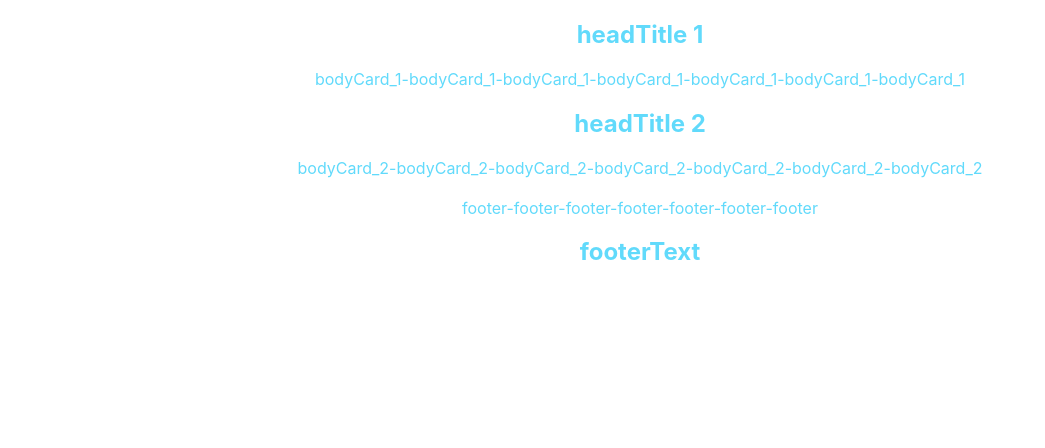
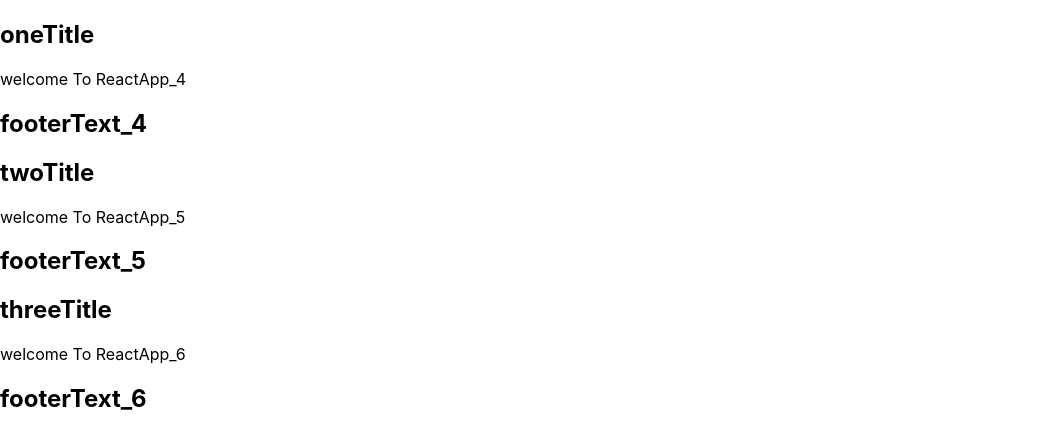
Before and after one commit to Saeidi-AmirMohammad/React.js, a React (Create React App) app: page / in a window 1280 px wide. Shown: the top 448 px of the page, without its empty margins (0-1045 px from the left). Built offline with nearby package versions, Linux system fonts and the light colour scheme.

Commit message:
State & SetState

```diff
--- a/src/App.js
+++ b/src/App.js
@@ -1,16 +1,52 @@
 import logo from './logo.svg';
 import './App.css';
 import Card from './Card';
+import React from 'react';
 
-function App() {
-  return (
-    <div className="App App-link">
-    <Card headTitle="headTitle 1" body="bodyCard_1-bodyCard_1-bodyCard_1-bodyCard_1-bodyCard_1-bodyCard_1-bodyCard_1"/>
-    <Card headTitle="headTitle 2" body="bodyCard_2-bodyCard_2-bodyCard_2-bodyCard_2-bodyCard_2-bodyCard_2-bodyCard_2"/>
-    <Card footerText="footerText" body="footer-footer-footer-footer-footer-footer-footer"/>
+// function App() {
+//   return (
+//     <div className="App App-link">
+//     <Card headTitle="headTitle 1" body="bodyCard_1-bodyCard_1-bodyCard_1-bodyCard_1-bodyCard_1-bodyCard_1-bodyCard_1"/>
+//     <Card headTitle="headTitle 2" body="bodyCard_2-bodyCard_2-bodyCard_2-bodyCard_2-bodyCard_2-bodyCard_2-bodyCard_2"/>
+//     <Card footerText="footerText" body="footer-footer-footer-footer-footer-footer-footer"/>
 
-    </div>
-  );
+//     </div>
+//   );
+// }
+
+class App extends React.Component {
+  state = {
+    articles: [
+      { id: 1, title: "oneTitle", text: "welcome To ReactApp_1" , footer: "footerText_1"},
+      { id: 2, title: "twoTitle", text: "welcome To ReactApp_2" , footer: "footerText_2"},
+      { id: 3, title: "threeTitle", text: "welcome To ReactApp_3" , footer: "footerText_3"}
+
+    ]
+  }
+
+  constructor(){
+    super()
+    setTimeout(() => {
+      this.setState ({
+        articles: [
+          { id: 4, title: "oneTitle", text: "welcome To ReactApp_4" , footer: "footerText_4"},
+          { id: 5, title: "twoTitle", text: "welcome To ReactApp_5" , footer: "footerText_5"},
+          { id: 6, title: "threeTitle", text: "welcome To ReactApp_6" , footer: "footerText_6"}
+
+        ]
+      })
+    }, 2000);
+  }
+
+  render() {
+    return (
+      <div className="app">
+        <Card headTitle={this.state.articles[0].title} body={this.state.articles[0].text} footerText={this.state.articles[0].footer} />
+        <Card headTitle={this.state.articles[1].title} body={this.state.articles[1].text} footerText={this.state.articles[1].footer}/>
+        <Card headTitle={this.state.articles[2].title} body={this.state.articles[2].text} footerText={this.state.articles[2].footer}/>
+      </div>
+    )
+  }
 }
 
 export default App;
```
